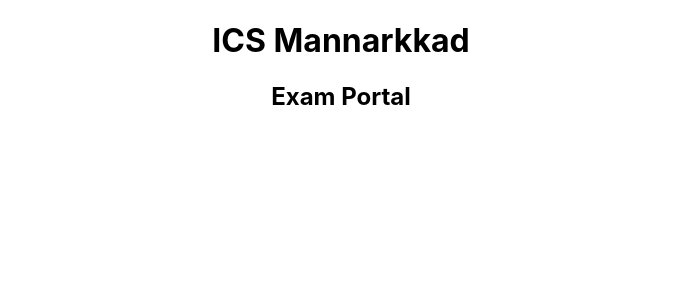
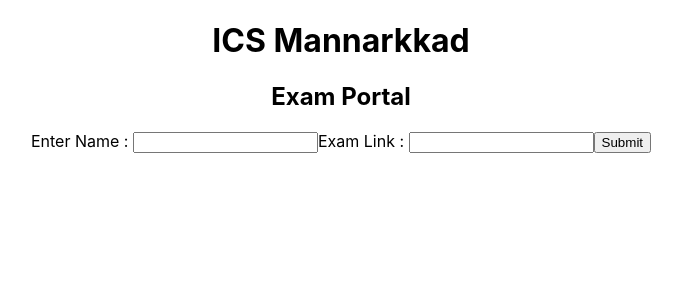
Before and after one commit to sameermkd/icsexam, a React (Create React App) app: page / in a window 1280 px wide. Shown: the top 300 px of the page, without its empty margins (299-981 px from the left). Built offline with nearby package versions, Linux system fonts and the light colour scheme.

Commit message:
Firebase Added

```diff
--- a/package.json
+++ b/package.json
@@ -7,6 +7,7 @@
     "@testing-library/jest-dom": "^5.16.5",
     "@testing-library/react": "^13.4.0",
     "@testing-library/user-event": "^13.5.0",
+    "firebase": "^9.22.2",
     "react": "^18.2.0",
     "react-dom": "^18.2.0",
     "react-scripts": "5.0.1",
@@ -14,8 +15,8 @@
   },
   "scripts": {
     "start": "react-scripts start",
-    "predeploy":"npm run build",
-    "deploy":"gh-pages -d build",
+    "predeploy": "npm run build",
+    "deploy": "gh-pages -d build",
     "build": "react-scripts build",
     "test": "react-scripts test",
     "eject": "react-scripts eject"
--- a/src/App.js
+++ b/src/App.js
@@ -1,10 +1,12 @@
 import './App.css';
+import Home from './Home';
 
 function App() {
   return (
     <div className="App">
         <h1>ICS Mannarkkad</h1>
         <h2>Exam Portal</h2>
+        <Home/>
     </div>
   );
 }
--- /dev/null
+++ b/src/Home.js
@@ -0,0 +1,31 @@
+import React, { useRef } from 'react'
+import {firestore} from './firebase'
+import { addDoc, collection } from 'firebase/firestore'
+function Home() {
+    const nameRef = useRef()
+    const examRef = useRef()
+    const ref = collection(firestore,"exam")
+    const handleSave = async(e) => {
+        e.preventDefault()
+        let data = {
+            name:nameRef.current.value,
+            exam:examRef.current.value,
+        }
+        try{
+            addDoc(ref,data)
+        } catch(e) {
+            console.log(e)
+        }
+    }
+  return (
+    <div>
+        <form onSubmit={handleSave}>
+            Enter Name : <input type='text' ref={nameRef} />
+            Exam Link : <input type='text' ref={examRef} />
+            <button type='submit'>Submit</button>
+        </form>
+    </div>
+  )
+}
+
+export default Home
--- /dev/null
+++ b/src/firebase.js
@@ -0,0 +1,19 @@
+
+import { initializeApp } from "firebase/app";
+import { getAnalytics } from "firebase/analytics";
+import {getFirestore} from "firebase/firestore"
+
+const firebaseConfig = {
+  apiKey: "AIzaSyCv1sLbmr_o3R2Z7doVMjQwQ1D18AM8g-g",
+  authDomain: "icsexam-c2fc4.firebaseapp.com",
+  projectId: "icsexam-c2fc4",
+  storageBucket: "icsexam-c2fc4.appspot.com",
+  messagingSenderId: "17265406382",
+  appId: "1:17265406382:web:b2392c2a2a2118ae3c183f",
+  measurementId: "G-WXXEPFNN9Z"
+};
+
+// Initialize Firebase
+export const app = initializeApp(firebaseConfig);
+const analytics = getAnalytics(app);
+export const firestore = getFirestore(app)
```
Also changed, not shown: 1 other file (tests, documents, lock files or other folders).
